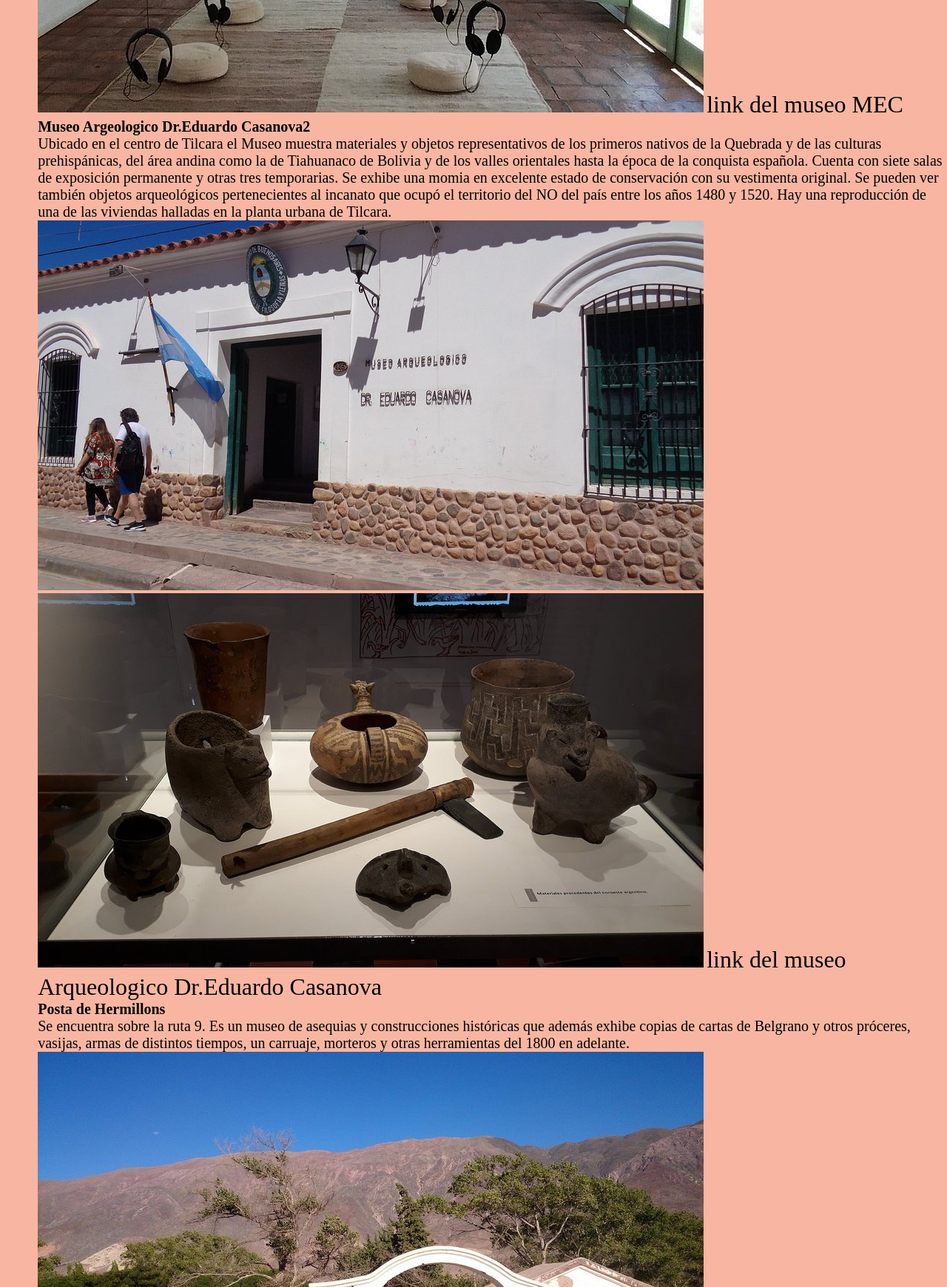
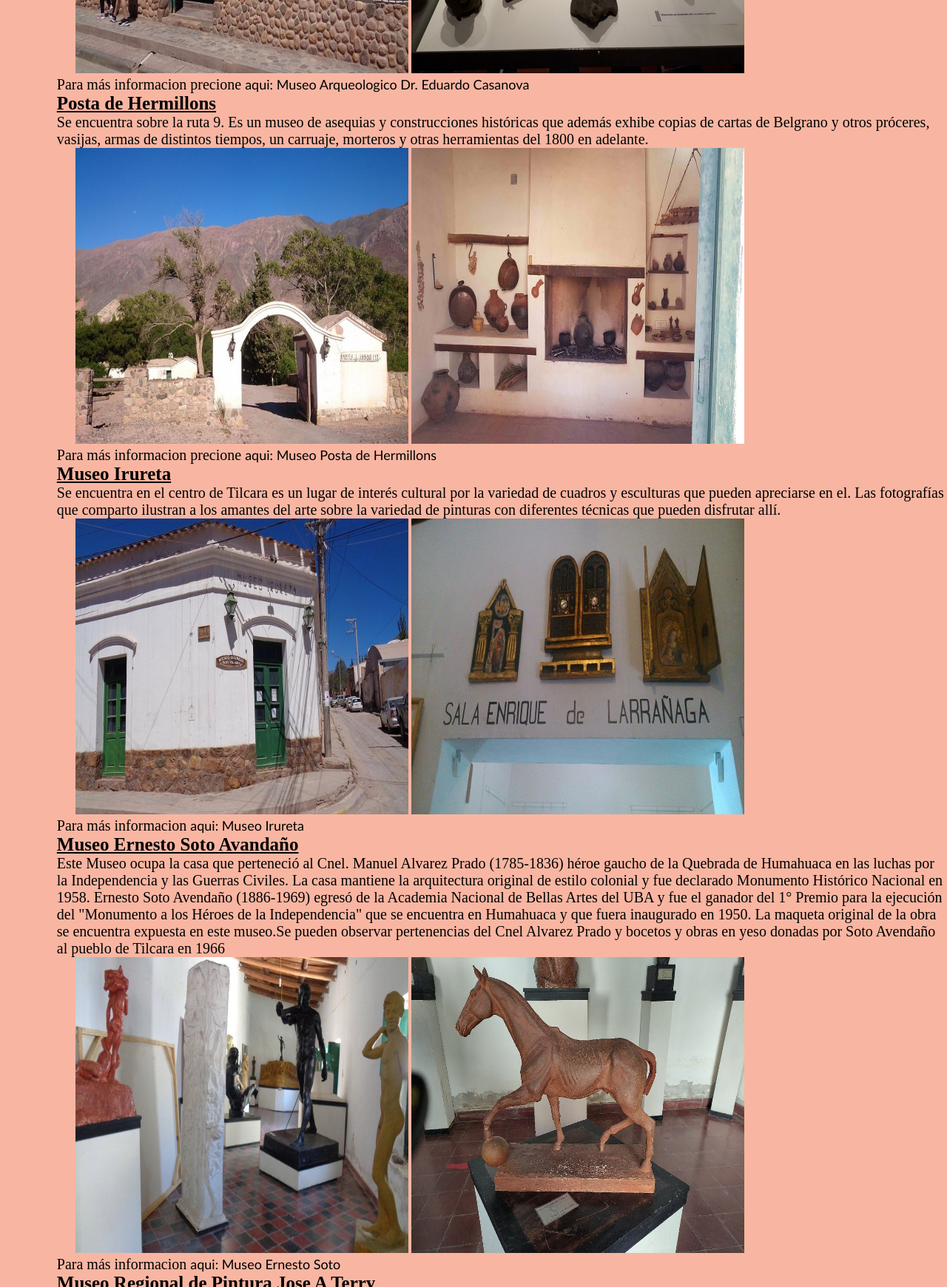
Before and after one commit to Cristian-Bautista/pv_tp1_Grupo5, a plain HTML site: page museos.html in a window 1280 px wide. Shown: the part 1060-2800 px from the top of the page at 74% size. Drawn offline with Linux system fonts and the light colour scheme; a web font is replaced by a local one.

Commit message:
Mejorando

```diff
--- a/museos.html
+++ b/museos.html
@@ -23,55 +23,72 @@
 
         </ul>
     </nav>
-    <h1>museo</h1>
-
- <main>
+    <div>
         <section class="bienvenida">
-        <h2>Museos de Tilcara  </h2>
+            <center><h2>Museos de Tilcara</h2></center>
            <div class="galeria-museos">
                 <div class="museo">
                     <p><strong>MEC Museo en los Cerros</strong><br>No muy lejos de la R9 se encuentra el museo  que alberga interesantes muestras pictóricas. Tanto el edificio como el paisaje que lo rodean valen bien la pena ser visitados. Se pueden concoer las obras del músico Ricardo Vilca. La tienda cuenta con buenas opciones de regalos.</p>
-                <img src="img1.jpeg">
-                <img src="img2.jpeg"=alt="MEC Museo en los Cerros">
-                <a href="https://www.tripadvisor.com.ar/Attraction_Review-g669019-d8522796-Reviews-MEC_Museo_en_Los_Cerros-Maimara_Tilcara_Province_of_Jujuy_Northern_Argentina.html">link del museo MEC</a>
+                    <div class="Imagen">
+                        <img src="Imagenes/img1.jpeg">
+                        <img src="Imagenes/img2.jpeg"=alt="MEC Museo en los Cerros">
+                    </div>
+                    <p class="link">Para más informacion precione <a href="https://www.tripadvisor.com.ar/Attraction_Review-g669019-d8522796-Reviews-MEC_Museo_en_Los_Cerros-Maimara_Tilcara_Province_of_Jujuy_Northern_Argentina.html">aqui: Museo en Los Cerros</a></p>
 
 
                 </div>
                 <div class="museo">
                     <p><strong>Museo Argeologico Dr.Eduardo Casanova2</strong><br>Ubicado en el centro de Tilcara el Museo muestra materiales y objetos representativos de los primeros nativos de la Quebrada y de las culturas prehispánicas, del área andina como la de Tiahuanaco de Bolivia y de los valles orientales hasta la época de la conquista española. Cuenta con siete salas de exposición permanente y otras tres temporarias. Se exhibe una momia en excelente estado de conservación con su vestimenta original. Se pueden ver también objetos arqueológicos pertenecientes al incanato que ocupó el territorio del NO del país entre los años 1480 y 1520. Hay una reproducción de una de las viviendas halladas en la planta urbana de Tilcara.</p>
-                <img src="img3.jpeg">
-                <img src="img4.jpeg" alt="Museo Argeologico Dr.Eduardo Casanova">
-                <a href="https://www.tripadvisor.com.ar/Attraction_Review-g312817-d7234027-Reviews-Museo_Arqueologico_Dr_Eduardo_Casanova-Tilcara_Province_of_Jujuy_Northern_Argenti.html">link del museo Arqueologico Dr.Eduardo Casanova</a>
+                    <div  class="Imagen">
+                        <img src="Imagenes/img3.jpeg">
+                        <img src="Imagenes/img4.jpeg" alt="Museo Argeologico Dr.Eduardo Casanova">
+                    </div>
+                    <p class="link">Para más informacion precione <a href="https://www.tripadvisor.com.ar/Attraction_Review-g312817-d7234027-Reviews-Museo_Arqueologico_Dr_Eduardo_Casanova-Tilcara_Province_of_Jujuy_Northern_Argenti.html">aqui: Museo Arqueologico Dr. Eduardo Casanova</a></p>
+
 
                 </div>
                 <div class="museo">
                     <p><strong>Posta de Hermillons</strong><br>Se encuentra sobre la ruta 9. Es un museo de asequias y construcciones históricas que además exhibe copias de cartas de Belgrano y otros próceres, vasijas, armas de distintos tiempos, un carruaje, morteros y otras herramientas del 1800 en adelante. </p>
-                <img src="img5.jpeg">
-                <img src="img6.jpeg" alt="Museo Posta de Hormillons">
-                <a href="https://www.tripadvisor.com.ar/Attraction_Review-g312817-d4607484-Reviews-Posta_de_Hornillos-Tilcara_Province_of_Jujuy_Northern_Argentina.html">link del Museo Posta de Hermillons</a>
+                    <div  class="Imagen">
+                        <img src="Imagenes/img5.jpeg">
+                        <img src="Imagenes/img6.jpeg" alt="Museo Posta de Hormillons">
+                    </div>
+                    <p class="link">Para más informacion precione <a href="https://www.tripadvisor.com.ar/Attraction_Review-g312817-d4607484-Reviews-Posta_de_Hornillos-Tilcara_Province_of_Jujuy_Northern_Argentina.html">aqui: Museo Posta de Hermillons</a></p>
+
                 </div>
                 <div class="museo">
                     <p><strong>Museo Irureta</strong><br>Se encuentra en el centro de Tilcara es un lugar de interés cultural por la variedad de cuadros y esculturas que pueden apreciarse en el. Las fotografías que comparto ilustran a los amantes del arte sobre la variedad de pinturas con diferentes técnicas que pueden disfrutar allí.</p>
-                <img src="img7.jpeg">
-                <img src="img8.jpeg" alt="Museo Irureta">
-                <a href="https://www.tripadvisor.com.ar/Attraction_Review-g312817-d3460382-Reviews-Museo_Irureta-Tilcara_Province_of_Jujuy_Northern_Argentina.html">link del Museo Irureta</a>
+                    <div  class="Imagen">
+                        <img src="Imagenes/img7.jpeg">
+                        <img src="Imagenes/img8.jpeg" alt="Museo Irureta">
+                    </div>
+                    <p class="link">Para más informacion <a href="https://www.tripadvisor.com.ar/Attraction_Review-g312817-d3460382-Reviews-Museo_Irureta-Tilcara_Province_of_Jujuy_Northern_Argentina.html">aqui: Museo Irureta</a></p>
+
 
                 </div>
                <div class="museo">
                 <p><strong>Museo Ernesto Soto Avandaño</strong><br>Este Museo ocupa la casa que perteneció al Cnel. Manuel Alvarez Prado (1785-1836) héroe gaucho de la Quebrada de Humahuaca en las luchas por la Independencia y las Guerras Civiles. La casa mantiene la arquitectura original de estilo colonial y fue declarado Monumento Histórico Nacional en 1958.
                     Ernesto Soto Avendaño (1886-1969) egresó de la Academia Nacional de Bellas Artes del UBA y fue el ganador del 1° Premio para la ejecución del "Monumento a los Héroes de la Independencia" que se encuentra en Humahuaca y que fuera inaugurado en 1950. La maqueta original de la obra se encuentra expuesta en este museo.Se pueden observar pertenencias del Cnel Alvarez Prado y bocetos y obras en yeso donadas por Soto Avendaño al pueblo de Tilcara en 1966</p>
-            <img src="img9.jpg">
-            <img src="img10.jpg" alt="Museo Ernesto Soto Avendaño">
-            <a href="https://www.tripadvisor.com.ar/Attraction_Review-g312817-d14004923-Reviews-Museo_Ernesto_Soto_Avendano-Tilcara_Province_of_Jujuy_Northern_Argentina.html">link del Museo Ernesto Soto</a>
+                    <div  class="Imagen">
+                        <img src="Imagenes/img9.jpg">
+                        <img src="Imagenes/img10.jpg" alt="Museo Ernesto Soto Avendaño">
+                    </div>
+                    <p class="link">Para más informacion <a href="https://www.tripadvisor.com.ar/Attraction_Review-g312817-d14004923-Reviews-Museo_Ernesto_Soto_Avendano-Tilcara_Province_of_Jujuy_Northern_Argentina.html">aqui: Museo Ernesto Soto</a></p>
+
                </div>
 
                <div class="museo">
                 <p><strong> Museo Regional de Pintura Jose A Terry</strong><br>Está dedicado a conservar, resgurdar y exhibir las pinturas de Terry (1878-1954) que retrató en muchas de sus obras la cultura de la quebrada, Esta fue su casa desde 1922 a la que posteriormente le construyó un atelier en la planta alta. El museo fue creado en 1956 y habilitado en 1966. Tiene tres patios a los lados de los cuales se disponen las distintas salas de exposición. La Sala I muestra obras realizadas en Tilcara donde se exhiben dos de sus obras más importantes que son “El Tuerto de Pucará” y “Juancito en Tilcara”, propiedad del Museo Terry y la Sala II obras hechas en Bs As y otros países. La Sala III de dibujos, bocetos y fotografías de algunas obras. La Sala IV con objetos y muebles que le pertenecieron. La Sala Atelier, en la planta alta tiene óleos, objetos utilizados para realizar sus trabajos de pinturas y otras pertenencias
                     Hay una Sala de Exposiciones Temporarias y una Sala de Conferencias para promoción de diversas actividades artísticas</p>
-            <img src="img12.jpg">
-            <img src="img11.jpg" alt="Regional de Pictura Jose A Terry">
-            <a href="https://www.tripadvisor.com.ar/Attraction_Review-g312817-d3460317-Reviews-Museo_Regional_de_Pintura_Jose_A_Terry-Tilcara_Province_of_Jujuy_Northern_Argenti.html">link Museo Regional de Pinturas</a>
+                    <div  class="Imagen">
+                        <img src="Imagenes/img12.jpg">
+                        <img src="Imagenes/img11.jpg" alt="Regional de Pictura Jose A Terry">
                     </div>
+                    <p class="link">Para más informacion <a href="https://www.tripadvisor.com.ar/Attraction_Review-g312817-d3460317-Reviews-Museo_Regional_de_Pintura_Jose_A_Terry-Tilcara_Province_of_Jujuy_Northern_Argenti.html">aqui: Museo Regional de Pinturas</a></p>
 
+               </div>
+            </div>
+        </section>
+    </div>
 </body>
 </html>
--- a/style.css
+++ b/style.css
@@ -93,6 +93,19 @@ p{
     height: 400px;
     width: 450px;
 }
+.bienvenida h2{
+    font-family: Arial, Helvetica, sans-serif;
+    font-size: 35px;
+}
+.bienvenida strong{
+    font-family: 'Times New Roman', Times, serif;
+    font-size: 25px;
+    text-decoration: underline;
+}
+.link a{
+    font-family:'Trebuchet MS', 'Lucida Sans Unicode', 'Lucida Grande', 'Lucida Sans', Arial, sans-serif;
+    font-size: 18px;
+}
 .form-register {
 width: 400px;
 background: #24303c;
@@ -130,6 +143,9 @@ color: white;
     color: white;
     text-decoration: underline;
 }
+.form-register input{
+    color: white;
+}
 .form-register .botons {
     width: 100%;
     background: #1f53c5;
```
Also changed, not shown: Index.html (+1 -0 lines), contacto.html (+6 -4 lines), Imagenes/img1.jpeg (renamed from img1.jpeg), Imagenes/img10.jpg (renamed from img10.jpg), Imagenes/img11.jpg (renamed from img11.jpg), Imagenes/img12.jpg (renamed from img12.jpg), Imagenes/img2.jpeg (renamed from img2.jpeg), Imagenes/img3.jpeg (renamed from img3.jpeg), Imagenes/img4.jpeg (renamed from img4.jpeg), Imagenes/img5.jpeg (renamed from img5.jpeg), Imagenes/img6.jpeg (renamed from img6.jpeg), Imagenes/img7.jpeg (renamed from img7.jpeg), Imagenes/img8.jpeg (renamed from img8.jpeg), Imagenes/img9.jpg (renamed from img9.jpg), 1 more files. Lines whose indentation alone changed are shown as unchanged.
